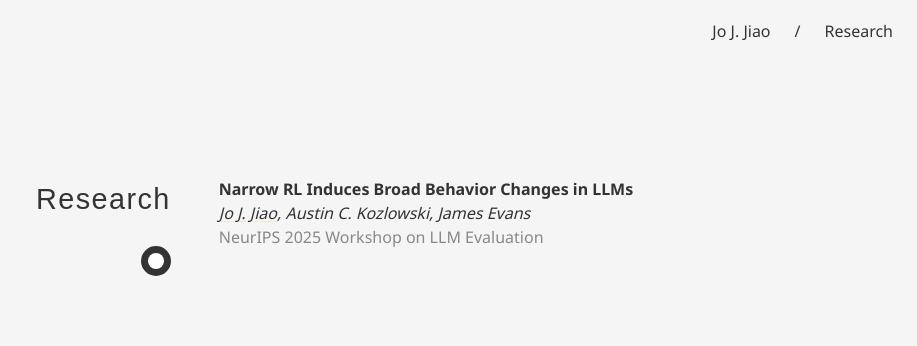
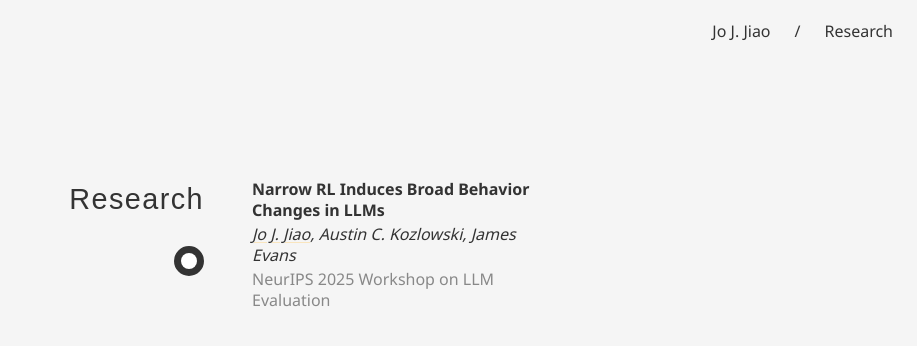
Before and after one commit to JoNeedsSleep/joneedssleep.github.io, a Jekyll site: the page built from research.md, in a window 1280 px wide. Shown: the top 346 px of the page, without its empty margins (363-1280 px from the left). Built offline with Jekyll 4.4.1, drawn with Linux system fonts in a browser that asks for light colours; some web fonts are replaced.

Commit message:
Add empty third column to research page for visual balance
Constrain the right column to ~300px and add an empty trailing column
so the Research title and entries occupy mostly equal visual space
instead of leaving the right side dominant.

```diff
--- a/_layouts/default.html
+++ b/_layouts/default.html
@@ -59,6 +59,14 @@
             position: relative;
             z-index: 1;
             align-items: start;
+        }
+
+        .container.research-page {
+            grid-template-columns: 250px minmax(0, 300px) 1fr;
+        }
+
+        .container.research-page .right-column {
+            max-width: 300px;
         }
 
         .left-column {
@@ -131,11 +139,20 @@
         }
 
         @media screen and (max-width: 768px) {
-            .container {
+            .container,
+            .container.research-page {
                 grid-template-columns: 1fr;
                 margin: 2rem auto;
                 padding: 1rem;
                 row-gap: 0.25rem;
+            }
+
+            .container.research-page .right-column {
+                max-width: none;
+            }
+
+            .empty-column {
+                display: none;
             }
 
             .left-column {
--- a/research.md
+++ b/research.md
@@ -16,4 +16,5 @@ permalink: /research/
             <p><span style="color: #888;">NeurIPS 2025 Workshop on LLM Evaluation</span></p>
         </research-entry>
     </div>
+    <div class="empty-column" aria-hidden="true"></div>
 </div>
```
